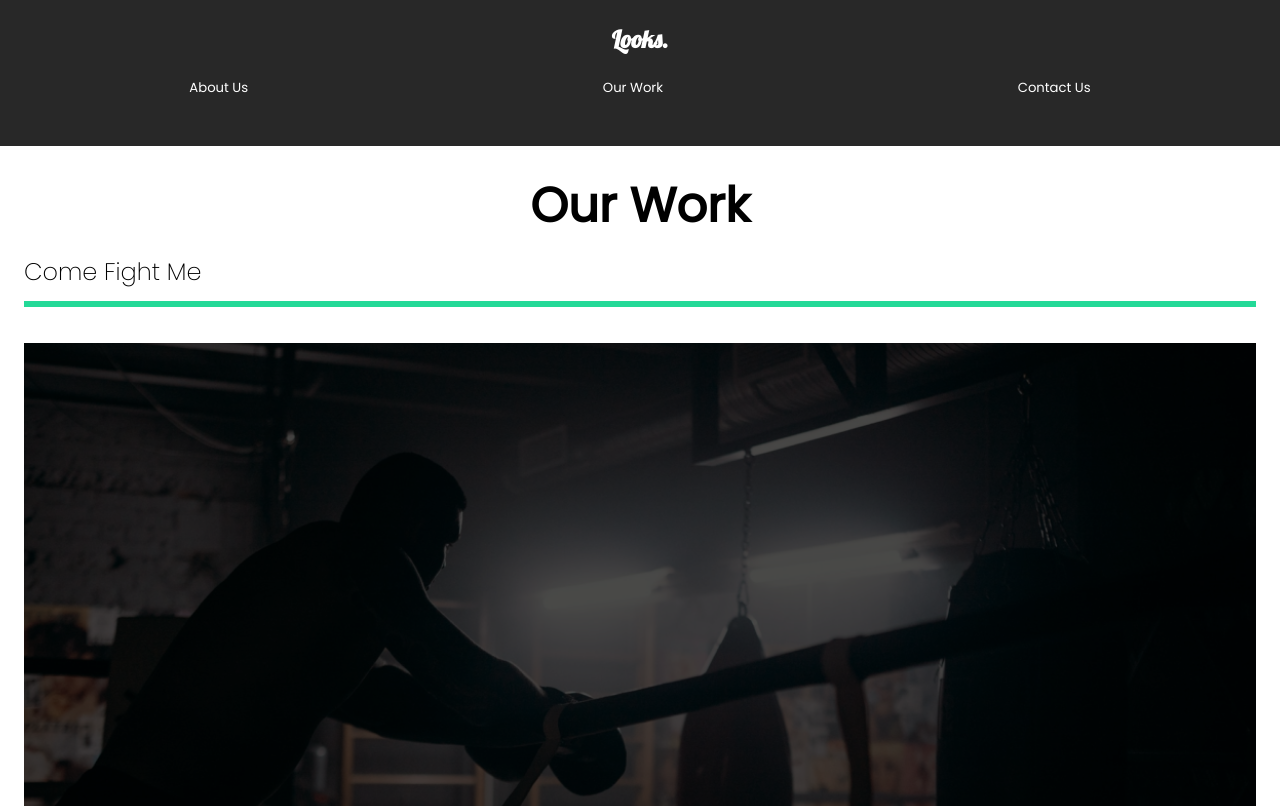
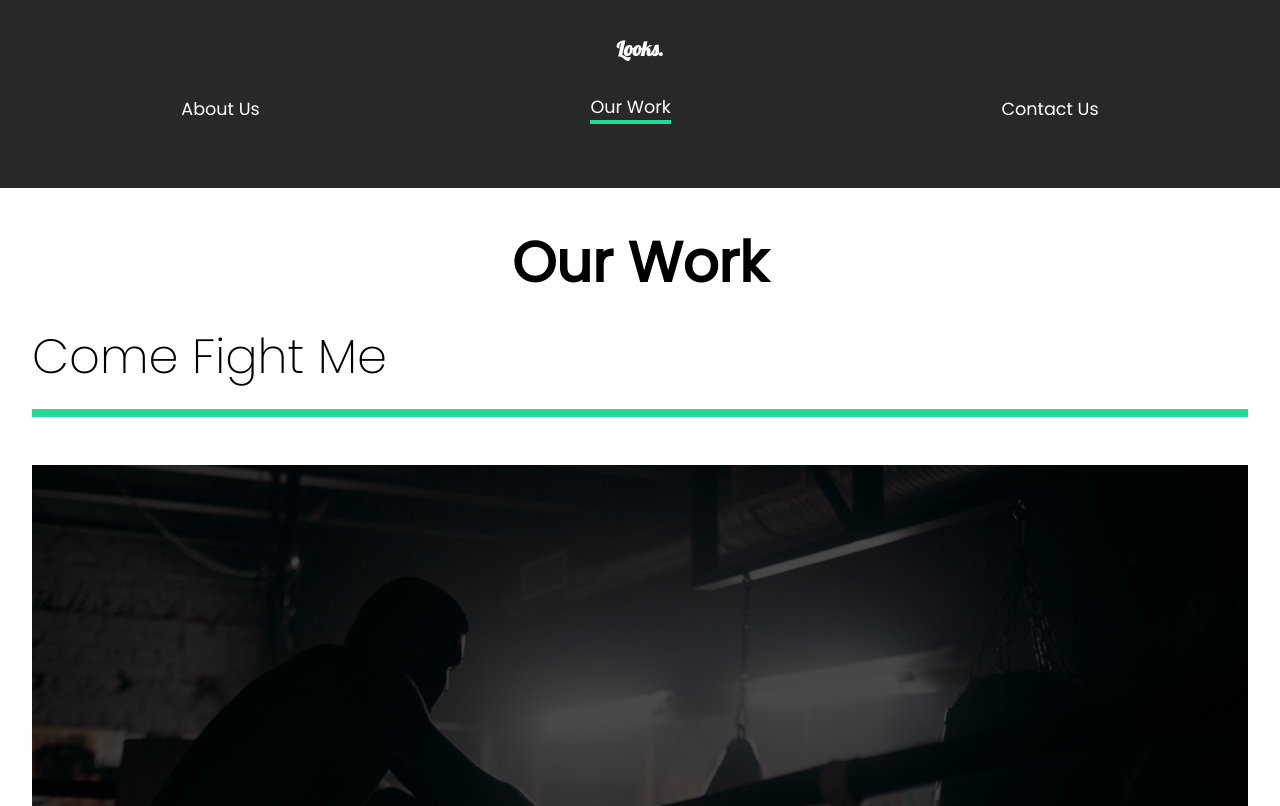
Before and after one commit to nayyyhaa/looks-react-site, a React (Create React App) app: page /work in a window 1280 px wide. Shown: the top 806 px of the page. Built offline with nearby package versions, Linux system fonts and the light colour scheme.

Commit message:
feat: nav animation

```diff
--- a/src/components/GlobalStyle.js
+++ b/src/components/GlobalStyle.js
@@ -8,11 +8,11 @@ const GlobalStyle = createGlobalStyle`
         box-sizing: border-box;
     }
     html {
-        @media screen and (max-width: 1700px) {
+        @media screen and (max-width: 1200px) {
             font-size: 75%;
 
             h2 {
-                font-size: 2rem;
+                font-size: 2.5rem;
             }
         }
     }
@@ -40,7 +40,7 @@ const GlobalStyle = createGlobalStyle`
     }
     h2 {
         font-weight: lighter;
-        font-size: 4rem;
+        font-size: 3rem;
     }
 
     h3 {
--- a/src/components/Nav.js
+++ b/src/components/Nav.js
@@ -1,9 +1,14 @@
 import React from "react";
-import { Link } from "react-router-dom";
+import { Link, useLocation } from "react-router-dom";
 //styled
 import styled from "styled-components";
+//animations
+import { motion } from "framer-motion";
+import { lineAnimation } from "../toolkit/helpers/animation";
 
 const Nav = () => {
+  const { pathname } = useLocation();
+  console.log(pathname);
   return (
     <StyledNav>
       <h1 id="title-text">
@@ -12,12 +17,35 @@ const Nav = () => {
       <ul>
         <li>
           <Link to="/">About Us</Link>
+          {pathname === "/" && (
+            <motion.div
+              variants={lineAnimation}
+              initial="hidden"
+              animate="show"
+            ></motion.div>
+          )}
         </li>
         <li>
           <Link to="/work">Our Work</Link>
+
+          {pathname === "/work" && (
+            <motion.div
+              variants={lineAnimation}
+              initial="hidden"
+              animate="show"
+            ></motion.div>
+          )}
         </li>
         <li>
           <Link to="/contact">Contact Us</Link>
+
+          {pathname === "/contact" && (
+            <motion.div
+              variants={lineAnimation}
+              initial="hidden"
+              animate="show"
+            ></motion.div>
+          )}
         </li>
       </ul>
     </StyledNav>
@@ -39,7 +67,7 @@ const StyledNav = styled.nav`
     font-family: "Lobster", cursive;
     flex: 1;
     a {
-      font-size: 2rem;
+      font-size: 1.25rem;
     }
   }
 
@@ -52,6 +80,12 @@ const StyledNav = styled.nav`
     li {
       list-style: none;
       padding: 0 0.5rem;
+
+      div {
+        height: 0.25rem;
+        width: 95%;
+        background: #23d997;
+      }
     }
   }
 
--- a/src/components/ServicesSection.js
+++ b/src/components/ServicesSection.js
@@ -87,7 +87,7 @@ const StyledCards = styled.div`
 `;
 
 const StyledCard = styled.div`
-  flex-basis: 20rem;
+  flex-basis: 15rem;
   .icon {
     display: flex;
     align-items: center;
--- a/src/pages/OurWork.js
+++ b/src/pages/OurWork.js
@@ -85,7 +85,7 @@ const StyledWork = styled(motion.div)`
   color: black;
 
   h1 {
-    font-size: 4rem;
+    font-size: 3.5rem;
     text-align: center;
   }
 
--- a/src/toolkit/helpers/animation.js
+++ b/src/toolkit/helpers/animation.js
@@ -41,7 +41,7 @@ export const fade = {
   show: {
     opacity: 1,
     transition: {
-      duration: 2.5,
+      duration: 1.5,
       ease: "easeOut",
     },
   },
@@ -68,7 +68,7 @@ export const lineAnimation = {
   },
   show: {
     width: "100%",
-    transition: { duration: 2.5 },
+    transition: { duration: 1.25 },
   },
 };
 
@@ -94,6 +94,7 @@ export const sliderContainerAnimation = {
   show: {
     opacity: 1,
     transition: {
+      duration: 0.1,
       ease: "easeOut",
       staggerChildren: 0.1,
     },
```
